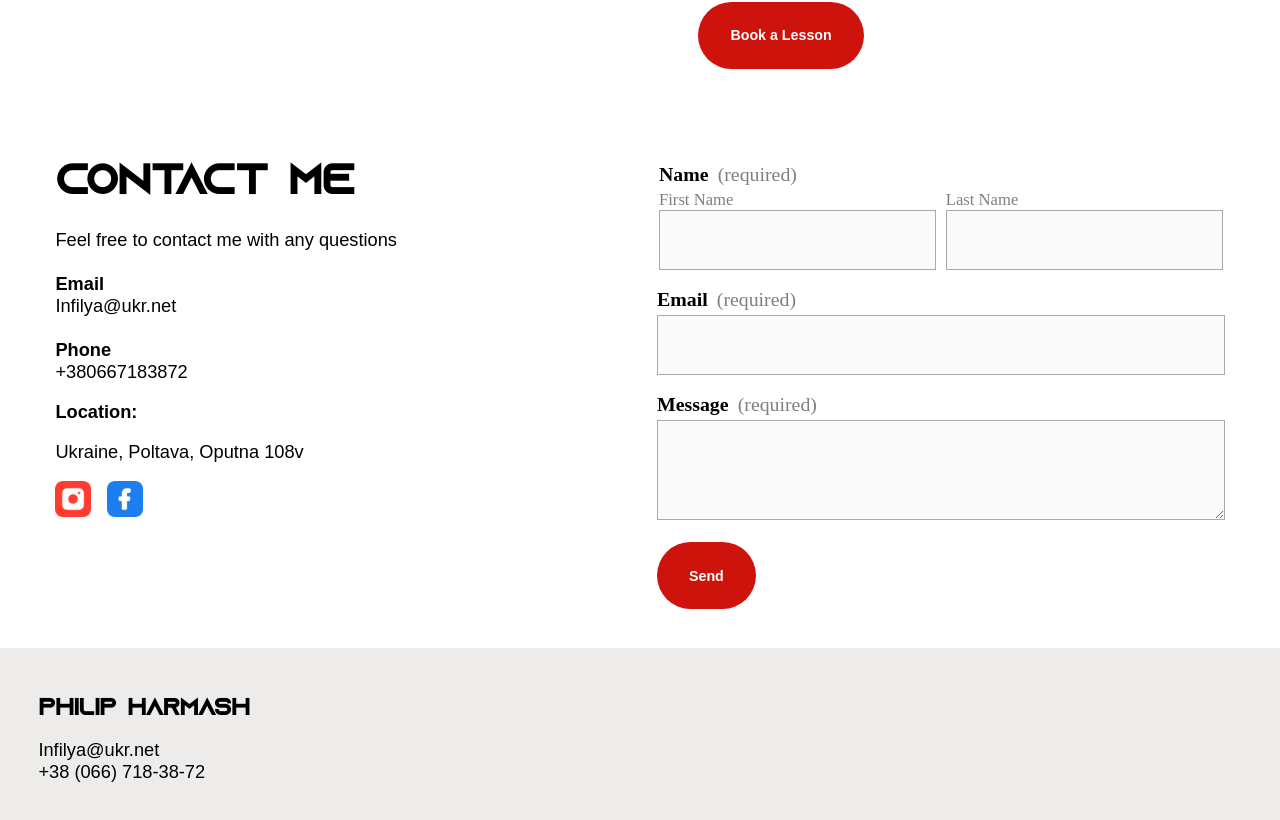
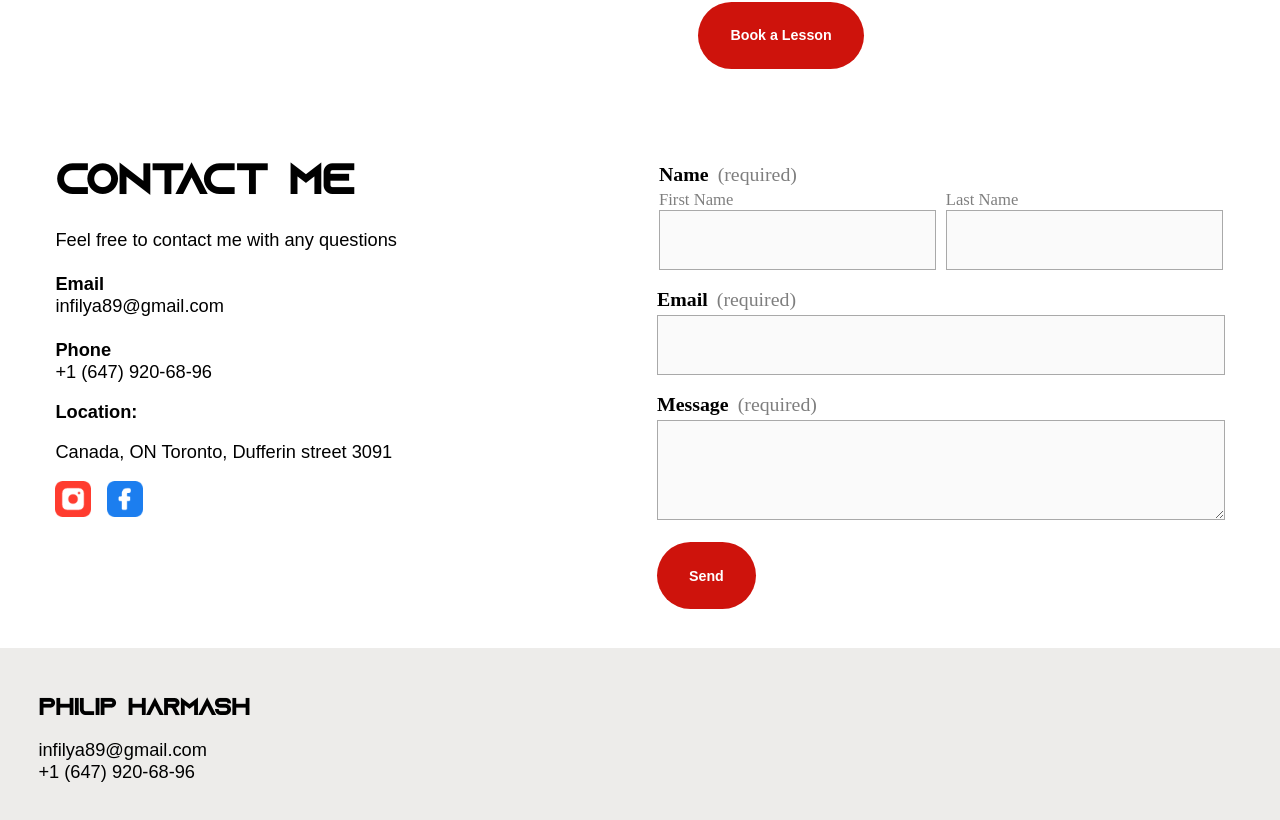
Before and after one commit to INFILYA/PhilForSkillTS, a React (Vite) app: page / in a window 1280 px wide. Shown: the part 2322-3142 px from the top of the page. Built offline with nearby package versions, Linux system fonts and the light colour scheme; no server answers; the database is empty.

Commit message:
upgraded info

```diff
--- a/src/HMF/Footer.tsx
+++ b/src/HMF/Footer.tsx
@@ -8,8 +8,8 @@ export default function Footer() {
           <h4>Philip Harmash</h4>
           <div className="personal-info-wrapper">
             <p>
-              Infilya@ukr.net<br></br>
-              +38 (066) 718-38-72
+              infilya89@gmail.com<br></br>
+              +1 (647) 920-68-96
             </p>
           </div>
         </div>
--- a/src/NavPanelComponents/AboutMe.tsx
+++ b/src/NavPanelComponents/AboutMe.tsx
@@ -23,9 +23,9 @@ export default function AboutMe() {
                     <p>
                       Hello.
                       <br></br> My name is Philip Harmash. I'm a former professional volleyball
-                      player.<br></br>Right now, I'm a Head Coach of Reshetylivka Volleyball Club in
-                      Poltava. <br></br>My volleyball adventure started when I was seven years old.
-                      And by my senior year, I got an offer from one most prestigious volleybal club
+                      player.<br></br>Right now, I'm a coach of Unity Volleyball Club in Toronto
+                      . <br></br>My volleyball adventure started when I was seven years old.
+                      And by my senior year, I got an offer from one of the most prestigious volleybal club
                       in Ukraine. At sixteen years old , I signed my first professional contract
                       with that clubs.<br></br> That's how I started playing professionally.
                       <br></br> During my successful volleyball adventure, I've played in Romania,
--- a/src/NavPanelComponents/Contact.tsx
+++ b/src/NavPanelComponents/Contact.tsx
@@ -14,17 +14,17 @@ export default function Contact() {
                 <br></br>
                 <strong>Email</strong>
                 <br></br>
-                Infilya@ukr.net
+                infilya89@gmail.com
                 <br></br>
                 <br></br>
                 <strong>Phone</strong>
                 <br></br>
-                +380667183872
+                +1 (647) 920-68-96
               </p>
               <p>
                 <strong>Location:</strong>
               </p>
-              <p>Ukraine, Poltava, Oputna 108v</p>
+              <p>Canada, ON Toronto, Dufferin street 3091</p>
               <div className="social-wrapper">
                 <a href="https://www.instagram.com/harmash_30/" className="instagram">
                   <img alt="" src="/photos/instagram.jpg"></img>
```
